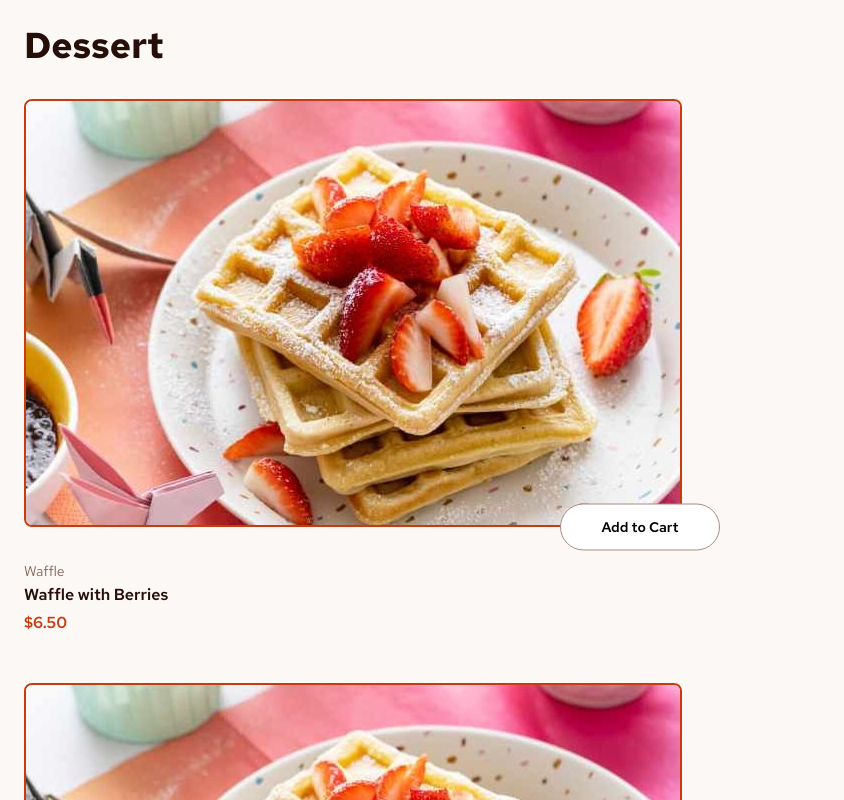
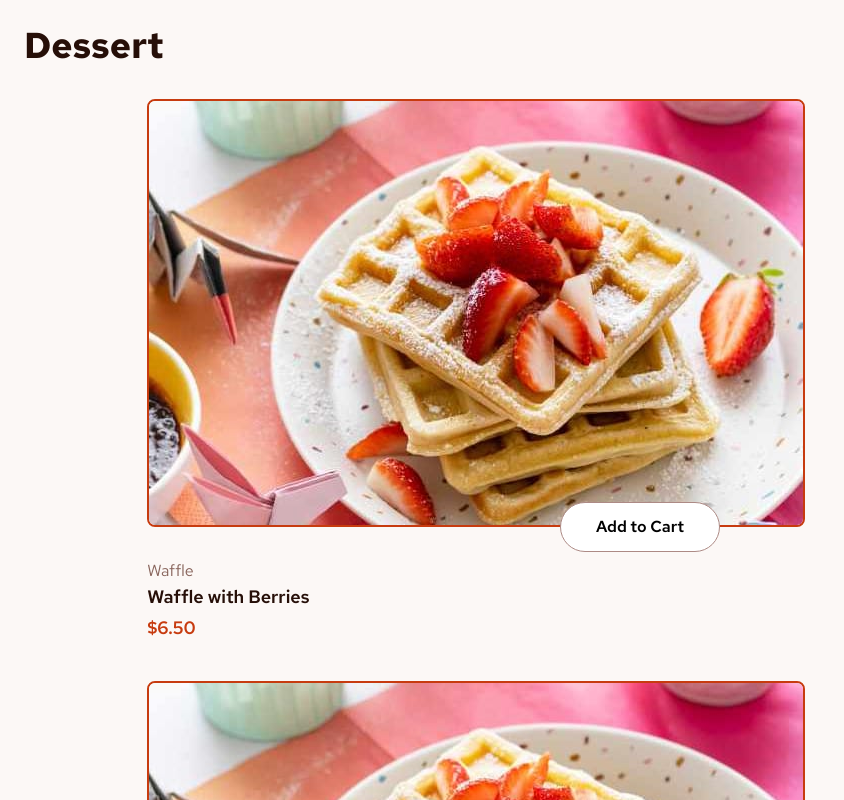
Before and after one commit to simeon2002/FEM-product-list-with-cart, a React (Create React App) app: page / in a window 1280 px wide. Shown: the top 800 px of the page, without its empty margins (0-844 px from the left). Built offline with nearby package versions, Linux system fonts and the light colour scheme.

Commit message:
Style @breakpoint 512px

```diff
--- a/src/styles.css
+++ b/src/styles.css
@@ -122,6 +122,8 @@ body {
 
 .category__product-list {
   display: grid;
+  justify-items: center;
+  align-items: center;
   row-gap: var(--space-600);
 }
 
@@ -166,6 +168,7 @@ body {
 }
 
 .cart-item__title {
+  font-size: var(--fs-300);
   font-weight: var(--fw-semi-bold);
   margin-bottom: var(--space-100);
 }
@@ -293,3 +296,38 @@ body {
 /********************************************/
 /* UTILITY / HELPER CLASSES */
 /********************************************/
+
+/* QUERIES */
+/* 512 px */
+@media (min-width: 32em) {
+  .category {
+    margin-bottom: var(--space-1000);
+  }
+
+  .category-item {
+    width: 80%;
+  }
+
+  .cart-item__title,
+  .cart__total-container,
+  .btn {
+    font-size: var(--fs-400);
+  }
+
+  .category__product-list {
+    row-gap: 4rem;
+  }
+
+  .product__title,
+  .product__price {
+    font-size: var(--fs-500);
+  }
+
+  .product__sub-category {
+    font-size: var(--fs-400);
+  }
+
+  .cart {
+    padding: var(--space-600);
+  }
+}
```
